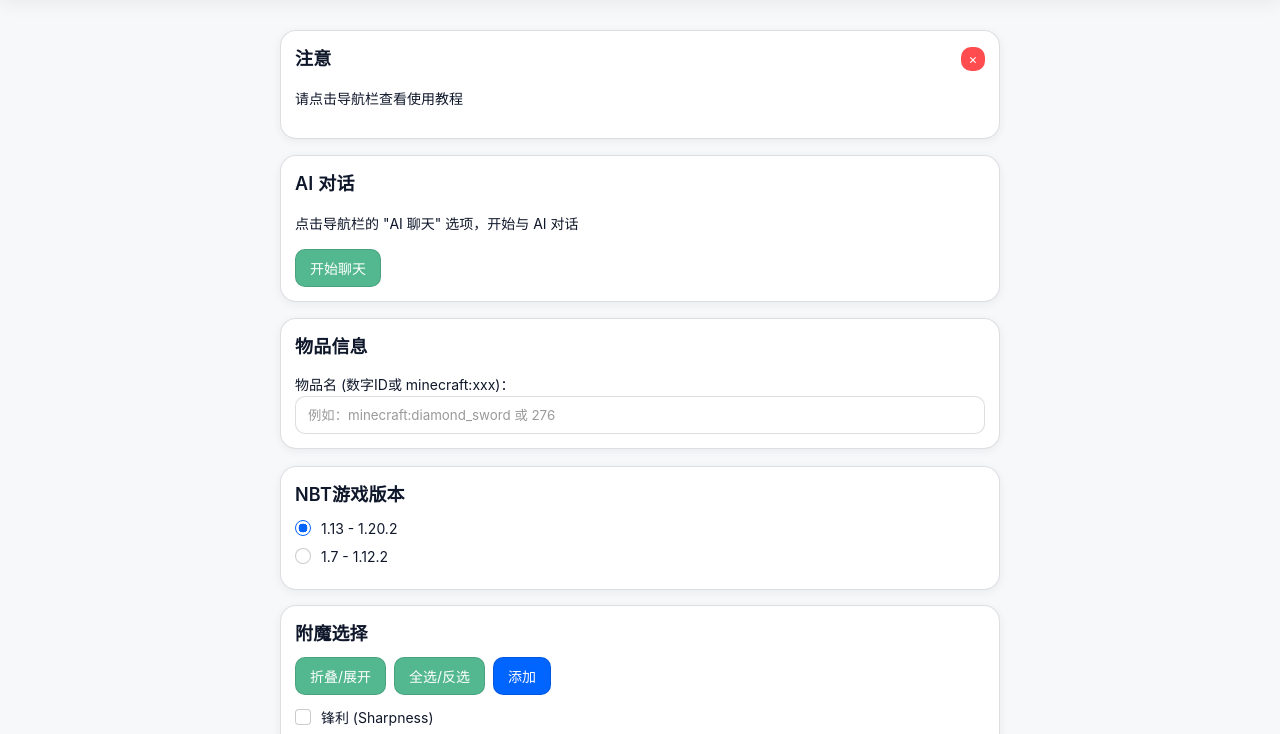
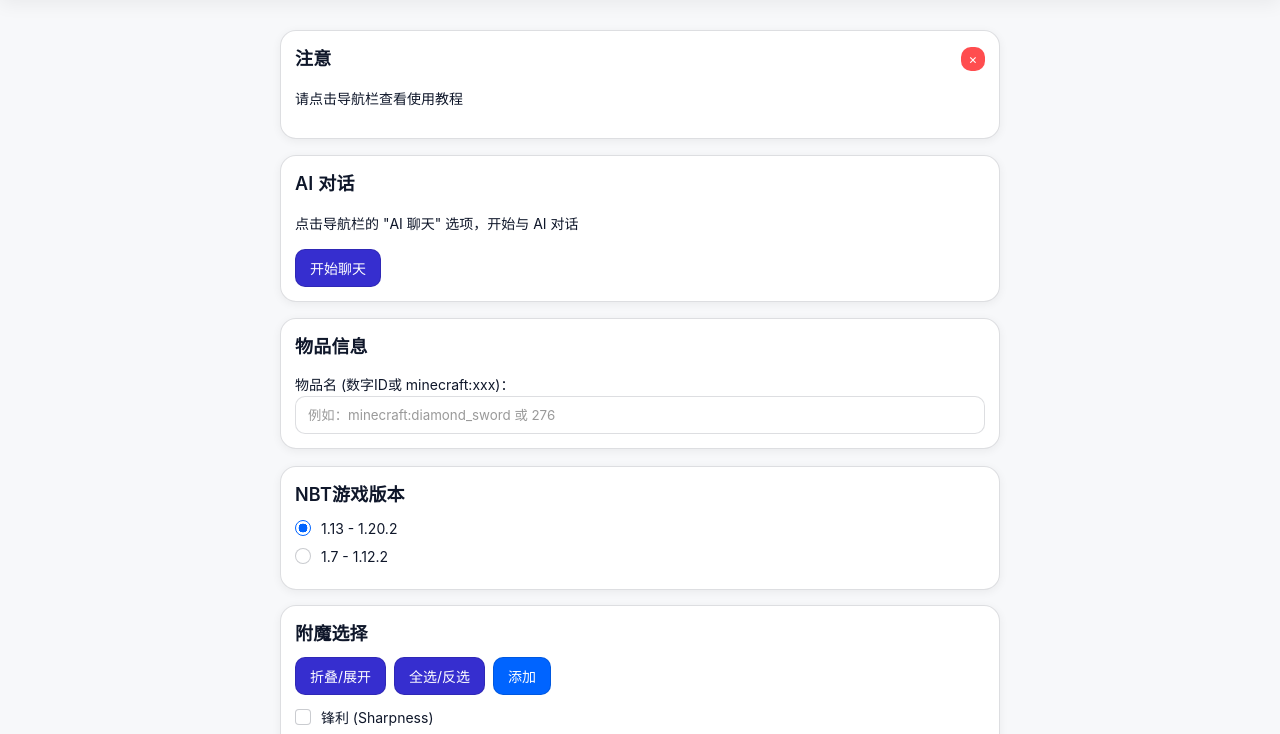
Before and after one commit to LAGSNESOwO/MineNBTool, a plain HTML site: page index.html in a window 1280 px wide. Shown: the part 62-796 px from the top of the page. Drawn offline with nearby package versions, Linux system fonts and the light colour scheme.

Commit message:
Update brand green color variable
Changed the --brand-green CSS variable from #53B88F to #362ecf to update the theme's green color.

```diff
--- a/css/style.css
+++ b/css/style.css
@@ -9,7 +9,7 @@
 /* -------- 主题变量（浅色） -------- */
 :root{
   --brand-blue: #0064FF;
-  --brand-green: #53B88F;
+  --brand-green: #362ecf;
   --brand-danger: #FF4D4F;
 
   --bg: #F7F8FA;
```
